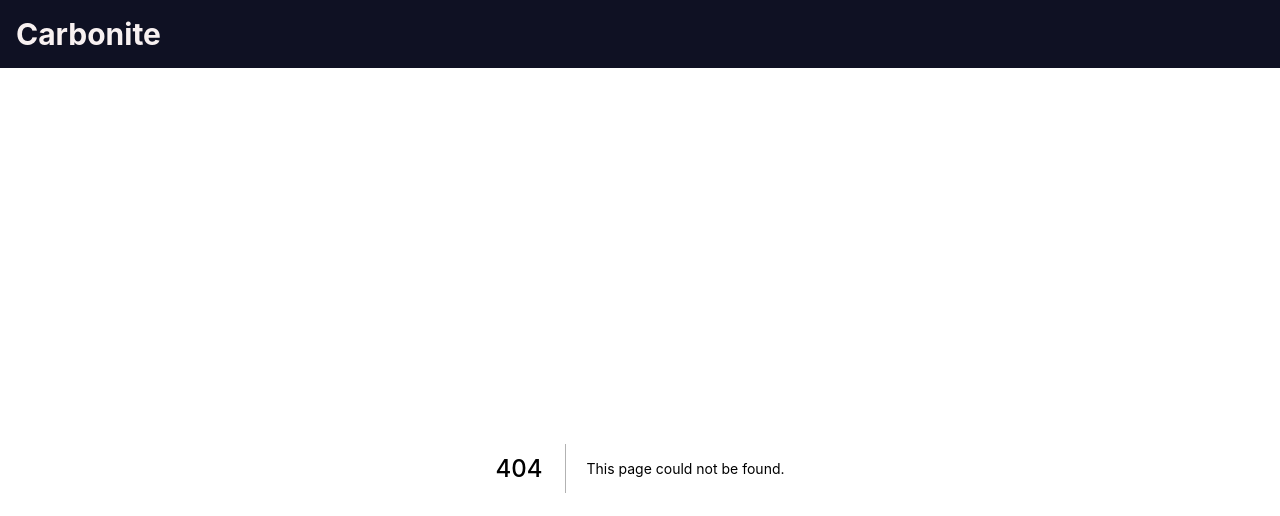
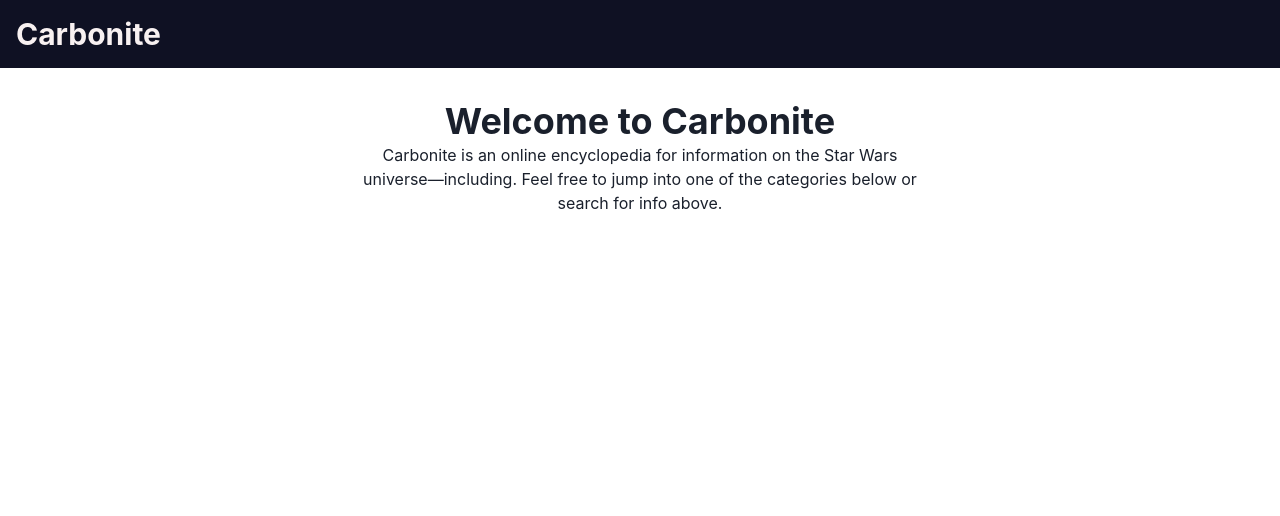
Before and after one commit to AndrewUsher/carbonite, a Next.js app: page / in a window 1280 px wide. Before the commit this address had no page. Shown: the top 516 px of the page. Built offline with nearby package versions, Linux system fonts and the light colour scheme.

Commit message:
feat: add info to home page

```diff
--- /dev/null
+++ b/pages/index.tsx
@@ -0,0 +1,21 @@
+import { Box, Container, Flex, Heading, Text } from '@chakra-ui/react'
+import Image from 'next/image'
+
+const Index = () => {
+  return (
+    <>
+      <Container mt={8} textAlign="center">
+        <Heading>
+            Welcome to Carbonite
+        </Heading>
+        <Text>
+            Carbonite is an online encyclopedia for information
+            on the Star Wars universe—including. Feel free
+            to jump into one of the categories below or search for info above.
+        </Text>
+      </Container>
+    </>
+  )
+}
+
+export default Index
```
